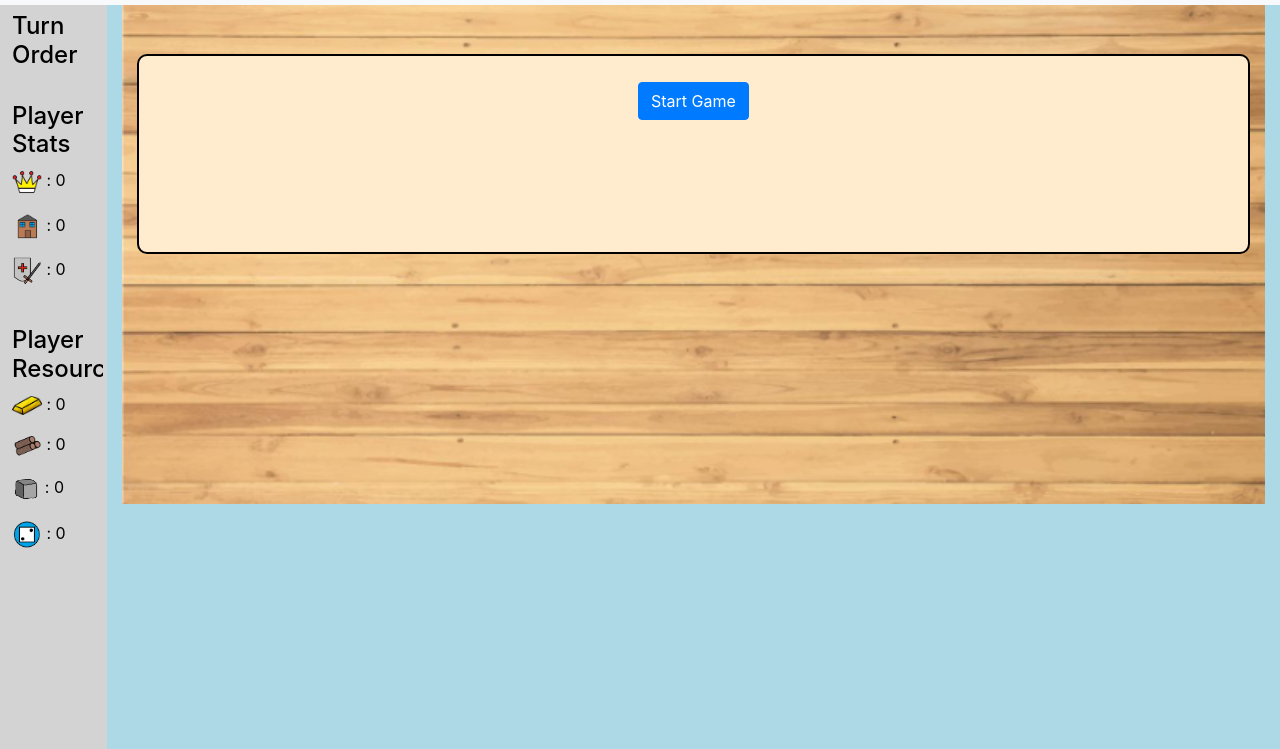
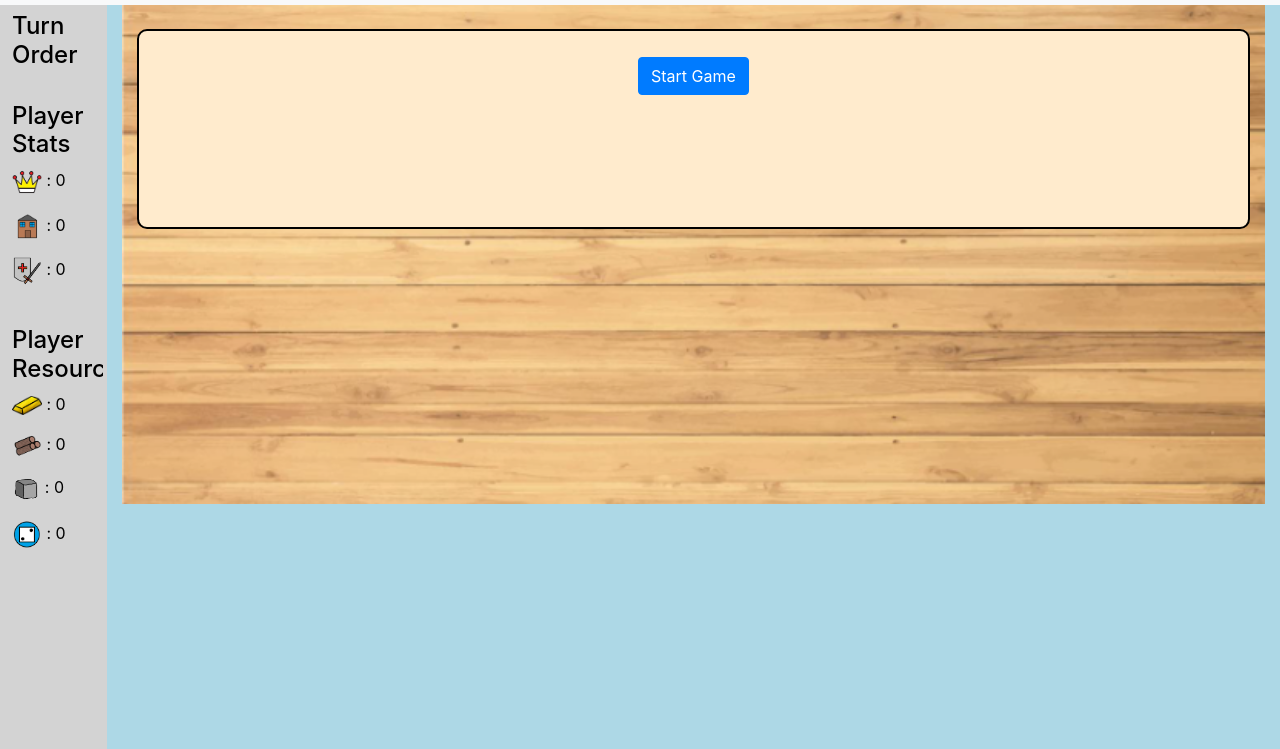
Before and after one commit to rzelazny/board-game-mongodb, a website: page public/gameboard.html in a window 1280 px wide. Shown: the part 51-800 px from the top of the page. Drawn offline with nearby package versions, Linux system fonts and the light colour scheme; no server answers.

Commit message:
css tweaks for new page layout

```diff
--- a/public/assets/css/gameboard.css
+++ b/public/assets/css/gameboard.css
@@ -15,19 +15,21 @@ footer{
 
 #board-container{
     margin-top: 55px;
+    padding-top: 15px;
     background-image: url("/assets/images/backgrounds/wood-background.png") ;
     background-size: 100%;
     min-height: 500px;
-    max-height: 700px;
-    overflow: hidden;
-    overflow-y: scroll;
+    max-height: 80%;
+    /* overflow: hidden;
+    overflow-y: scroll; */
 }
 
 #advisor-container{
     background-image: url("/assets/images/backgrounds/stone-background.png") ;
+    object-fit: cover;
 }
 #start-game{
-    margin-top: 50px;
+    margin-top: 10px;
     padding-top: 10px;
     min-height: 200px;
 }
@@ -53,12 +55,12 @@ footer{
     padding: 5px;
     margin: 5px;
     width: 230px;
-    position:relative;
-    overflow:hidden;
+    /* position:relative;
+    overflow:hidden; */
 }
-#big-card{
+/* #big-card{
     width: 400px;
-}
+} */
 
 .card-img-top{
     max-width: 300px;
```
